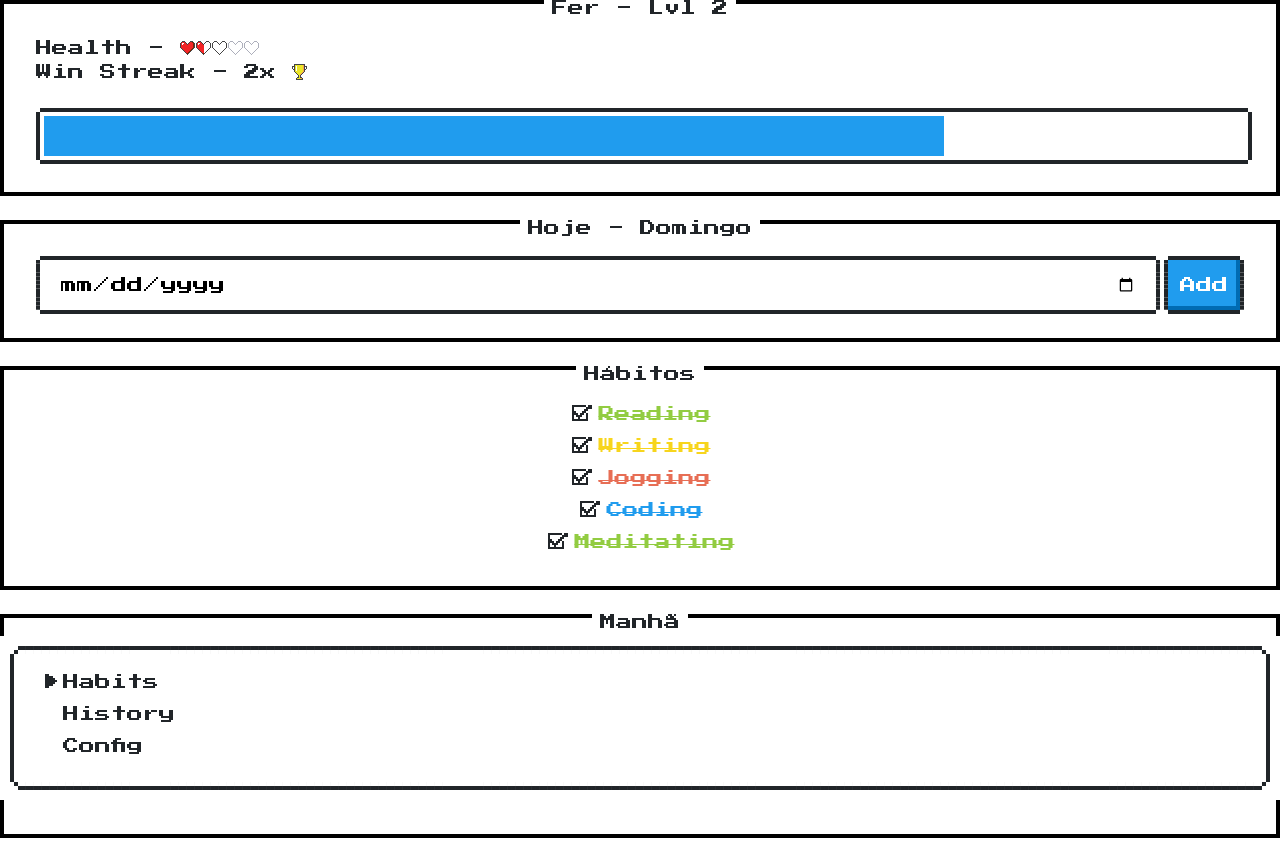
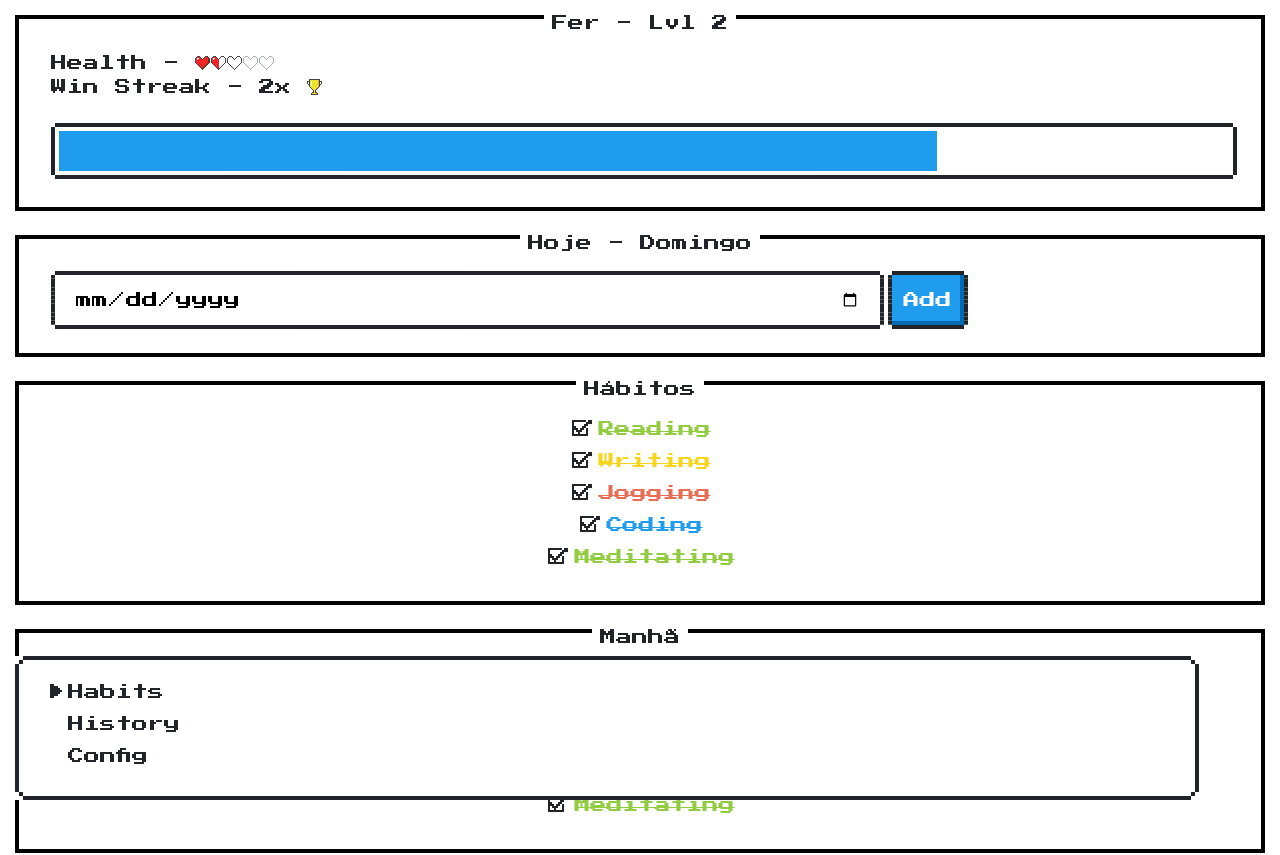
Before and after one commit to FerJSsilva/habit-tracker-frontend-cra, a React (Create React App) app: page / in a window 1280 px wide. Shown: the top 855 px of the page. Built offline with nearby package versions, Linux system fonts and the light colour scheme.

Commit message:
feat: add padding to App container and adjust width of date input field

```diff
--- a/src/page-containers/AppRoot/App.css
+++ b/src/page-containers/AppRoot/App.css
@@ -14,6 +14,7 @@ code {
 
 .App {
   text-align: left;
+  padding: 15px;
   padding-bottom: 150px;
 }
 
--- a/src/page-containers/AppRoot/App.js
+++ b/src/page-containers/AppRoot/App.js
@@ -53,7 +53,7 @@ function App() {
       <div class="nes-container with-title is-centered">
         <p class="title">Hoje - Domingo</p>
         <div class="nes-field" style={{ display: 'flex' }}>
-          <input id="time_field" class="nes-input" type="date" style={{ marginRight: '8px' }} />
+          <input id="time_field" class="nes-input" type="date" style={{ width: '70%', marginRight: '8px' }} />
           <button type="button" class="nes-btn is-primary">Add</button>
         </div>
       </div>
@@ -114,7 +114,7 @@ function App() {
         ))}
       </div>
       <br />
-      <div style={{ position: 'fixed', bottom: 0, width: '100%', backgroundColor: 'white', padding: '10px' }}>
+      <div style={{ position: 'fixed', bottom: 0, width: '92.5%', backgroundColor: 'white' }}>
         <div class="nes-container is-rounded">
           <div>
             <label>
```
